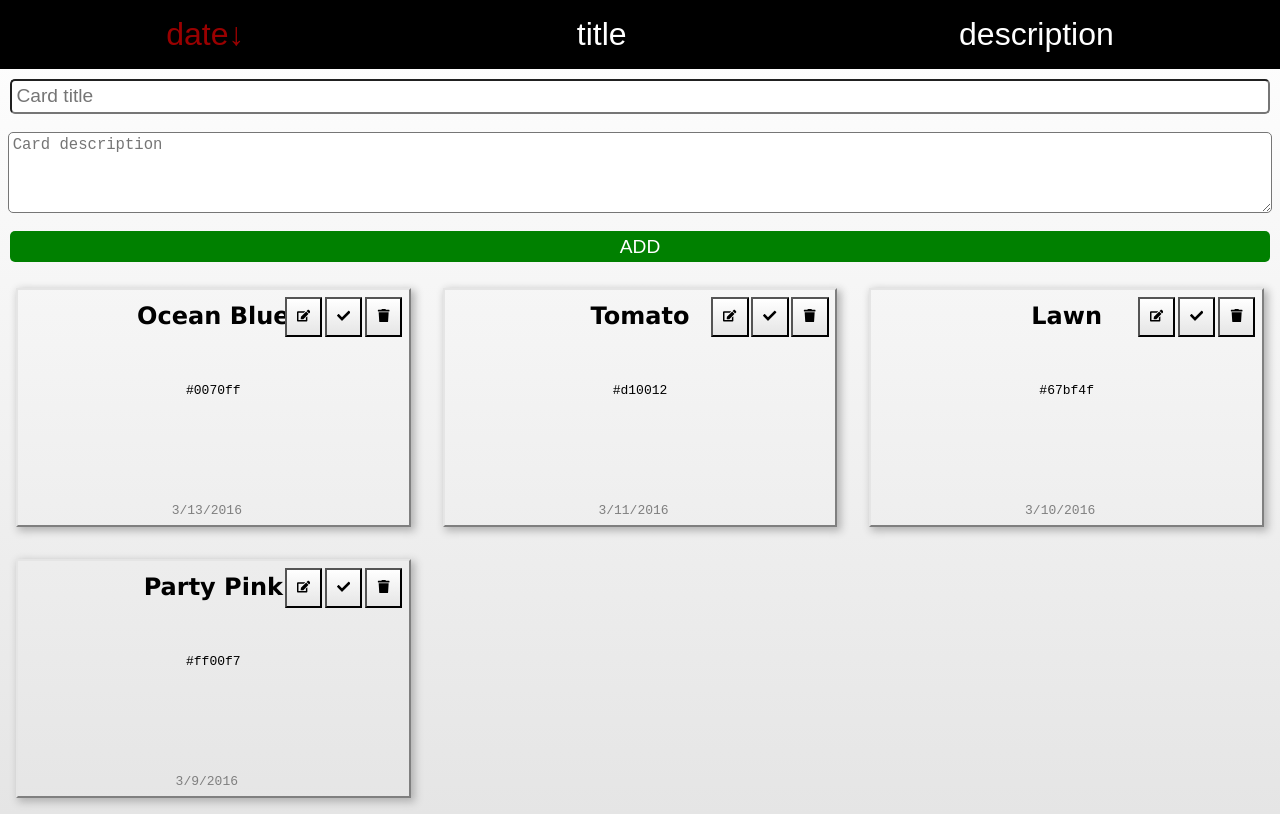
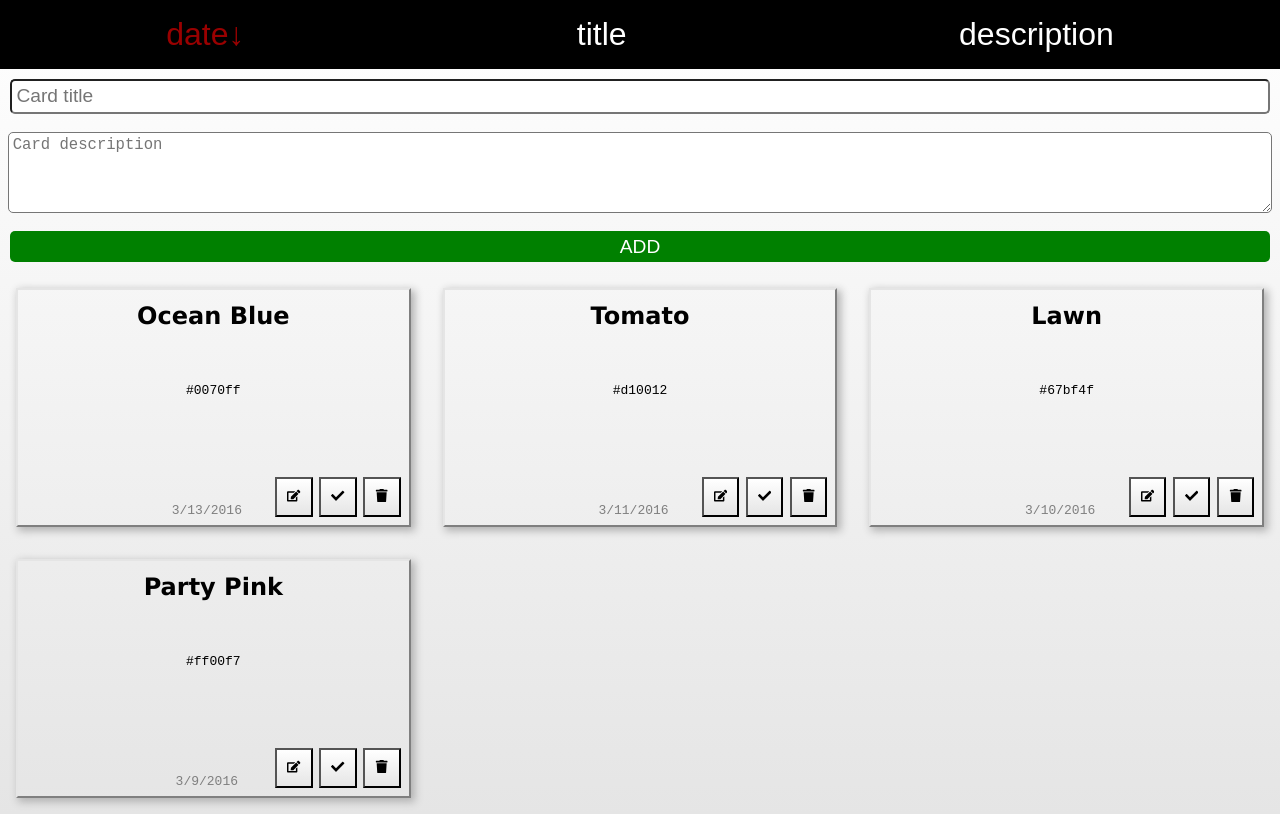
Before and after one commit to fosemberg/todo-list, a React (Create React App) app: page / in a window 1280 px wide. Built offline with nearby package versions, Linux system fonts and the light colour scheme.

Commit message:
good view for buttons

```diff
--- a/src/components/addCardForm/AddCardForm.scss
+++ b/src/components/addCardForm/AddCardForm.scss
@@ -1,6 +1,6 @@
 @import "../ui/globals";
 
-form.add-card {
+.add-card {
   width: 100%;
   display: flex;
   flex-direction: column;
--- a/src/components/cardList/components/card/Card.js
+++ b/src/components/cardList/components/card/Card.js
@@ -30,6 +30,20 @@ const Card = ({
         />
         : <h1>{title}</h1>
       }
+      {
+        isEdit
+          ? <textarea
+            ref={input => _description = input}
+            className="description"
+            defaultValue={description}
+          />
+          : <pre
+            className="description"
+          >
+            {description}
+          </pre>
+      }
+      <div className="buttons">
         { isEdit
           ? <button
             onClick={submit}
@@ -56,19 +70,7 @@ const Card = ({
         >
           <FaTrash/>
         </button>
-      {
-        isEdit
-          ? <textarea
-            ref={input => _description = input}
-            className="description"
-            defaultValue={description}
-          />
-          : <pre
-            className="description"
-          >
-            {description}
-          </pre>
-      }
+      </div>
       <TimeAgo timestamp={timestamp}/>
     </section>
   )
--- a/src/components/cardList/components/card/Card.scss
+++ b/src/components/cardList/components/card/Card.scss
@@ -40,26 +40,19 @@
     flex-basis: calc(100% - 1em);
   }
 
+  .buttons {
+    position: absolute;
+    bottom: .5em;
+    right: .5em;
+  }
+
   button {
-    position: absolute;
-    top: .5em;
     flex-basis: calc(12% - 1em);
     text-align: right;
     @include fade-bg($light, $light-grey);
     padding: .75em;
     border-radius: .5px;
-
-    &.remove {
-      right: .5em;
-    }
-
-    &.check {
-      right: 3.5em;
-    }
-
-    &.edit {
-      right: 6.5em;
-    }
+    margin-left: .5em;
   }
 
   > div:last-child {
```
Lines whose indentation alone changed are shown as unchanged.
